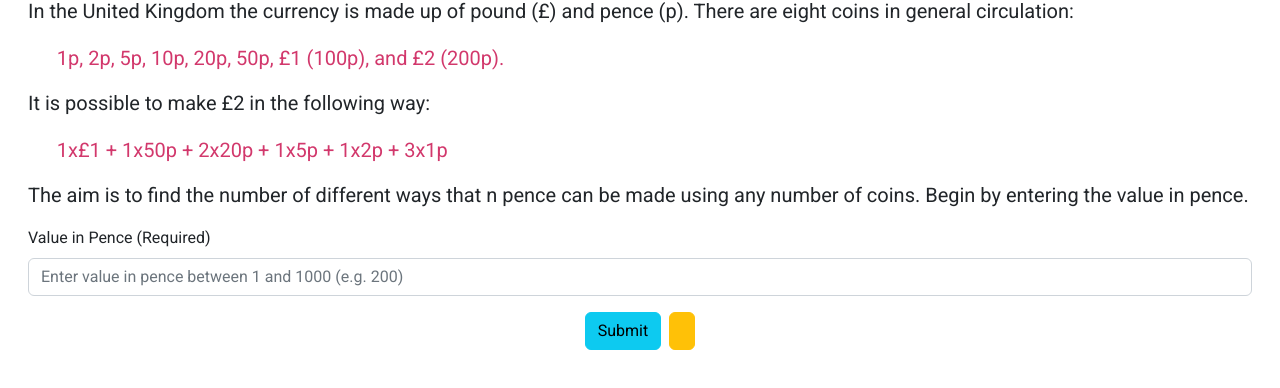
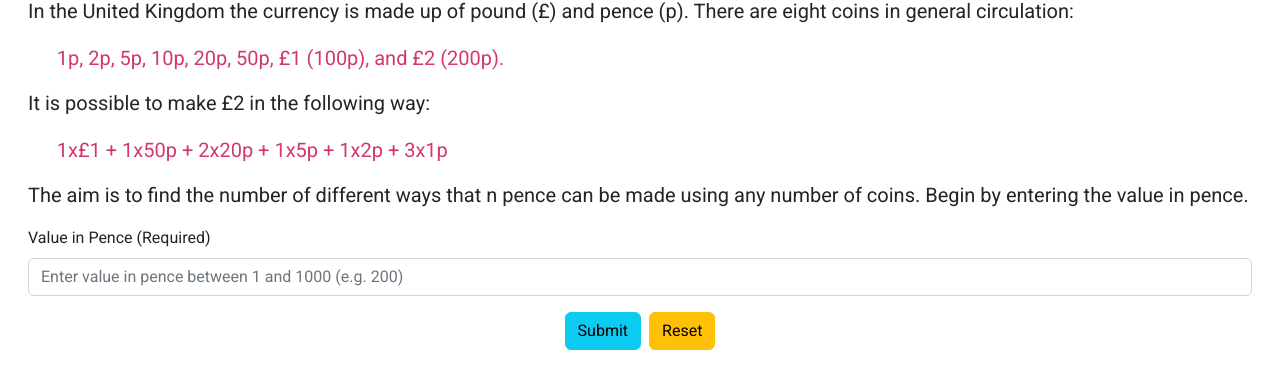
Before and after one commit to derektypist/project-euler-031, a plain HTML site: page index.html in a window 1280 px wide. Shown: the part 122-510 px from the top of the page. Drawn offline with nearby package versions, Linux system fonts and the light colour scheme.

Commit message:
Added text to reset button at index.html

```diff
--- a/index.html
+++ b/index.html
@@ -37,7 +37,7 @@
                 <!-- Set Up and Center Buttons -->
                 <article class="d-grid gap-2 d-flex justify-content-center">
                     <button type="button" onclick="getCoinInfo()" class="btn btn-info">Submit</button>
-                    <button type="reset" onclick="clearInfo()" class="btn btn-warning"></button>
+                    <button type="reset" onclick="clearInfo()" class="btn btn-warning">Reset</button>
                 </article>
             </form>
 
```
